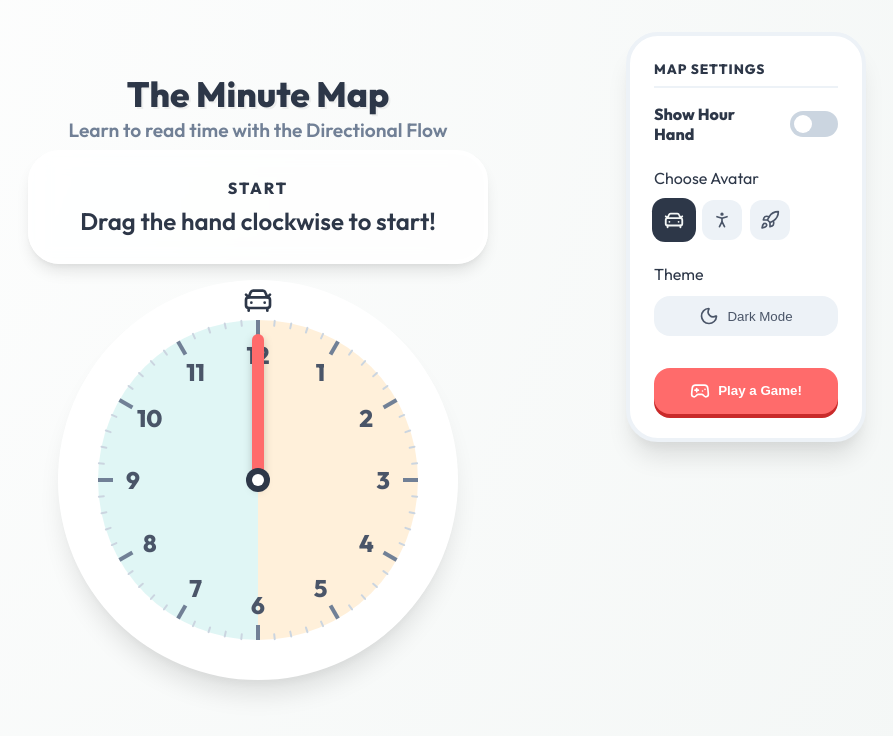
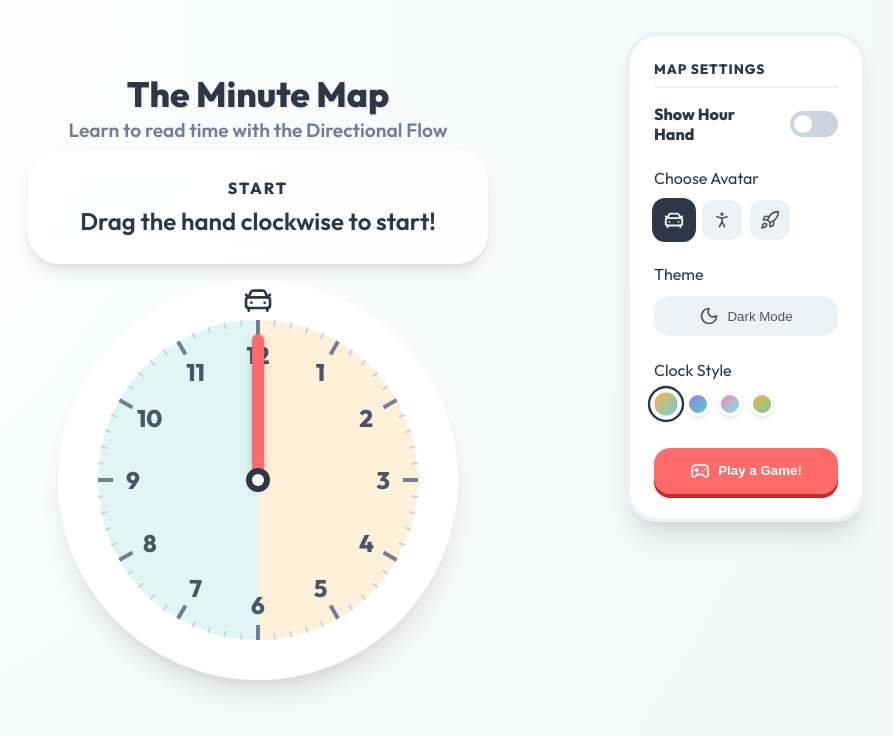
Before and after one commit to Mistrysun/The-Minute-Map, a React (Vite) app: page / in a window 1280 px wide. Shown: the top 736 px of the page, without its empty margins (382-1275 px from the left). Built offline with nearby package versions, Linux system fonts and the light colour scheme.

Commit message:
feat: add clock style customization

```diff
--- a/src/App.css
+++ b/src/App.css
@@ -185,6 +185,26 @@ input:checked+.slider:before {
   transform: scale(1.1);
 }
 
+.style-dot {
+  width: 24px;
+  height: 24px;
+  border-radius: 50%;
+  border: 3px solid white;
+  cursor: pointer;
+  transition: all 0.2s;
+  box-shadow: 0 2px 4px rgba(0,0,0,0.1);
+}
+
+.style-dot.active {
+  transform: scale(1.3);
+  box-shadow: 0 0 0 2px var(--color-text);
+}
+
+.style-dot.default { background: linear-gradient(135deg, #FFB347, #66D2CE); }
+.style-dot.midnight { background: linear-gradient(135deg, #9F7AEA, #4FD1C5); }
+.style-dot.candy { background: linear-gradient(135deg, #F687B3, #76E4F7); }
+.style-dot.nature { background: linear-gradient(135deg, #F6AD55, #68D391); }
+
 .theme-toggle {
   align-self: center;
   width: 40px;
@@ -266,6 +286,36 @@ input:checked+.slider:before {
   touch-action: none;
   /* Prevent scrolling while dragging */
   user-select: none;
+  transition: all 0.5s ease;
+}
+
+/* Clock Styles */
+.clock-container.midnight {
+  --color-clock-bg: #2D3748;
+  --color-text: #F7FAFC;
+  --color-past: #9F7AEA;
+  --color-to: #4FD1C5;
+}
+
+.clock-container.candy {
+  --color-clock-bg: #FFF5F5;
+  --color-past: #F687B3;
+  --color-to: #76E4F7;
+}
+
+.clock-container.nature {
+  --color-clock-bg: #F0FFF4;
+  --color-past: #F6AD55;
+  --color-to: #68D391;
+}
+
+.clock-container.midnight .clock-tick,
+.clock-container.midnight .clock-tick-major {
+  stroke: rgba(255, 255, 255, 0.2);
+}
+
+.clock-container.midnight .clock-number {
+  fill: #F7FAFC;
 }
 
 .landmark-popup-container {
--- a/src/App.jsx
+++ b/src/App.jsx
@@ -14,6 +14,7 @@ function App() {
   const [theme, setTheme] = useState('light');
   const [activeLandmark, setActiveLandmark] = useState(null);
   const [showGameHub, setShowGameHub] = useState(false);
+  const [clockStyle, setClockStyle] = useState('default');
 
   // Game Mode States
   const [gameType, setGameType] = useState('none'); // 'none', 'written', 'digital', 'creator', 'multiple-choice'
@@ -271,6 +272,32 @@ function App() {
           </button>
         </div>
 
+        <div className="control-group">
+          <span className="group-label">Clock Style</span>
+          <div className="avatar-options">
+            <button
+              className={`style-dot default ${clockStyle === 'default' ? 'active' : ''}`}
+              onClick={() => setClockStyle('default')}
+              title="Classic"
+            />
+            <button
+              className={`style-dot midnight ${clockStyle === 'midnight' ? 'active' : ''}`}
+              onClick={() => setClockStyle('midnight')}
+              title="Midnight"
+            />
+            <button
+              className={`style-dot candy ${clockStyle === 'candy' ? 'active' : ''}`}
+              onClick={() => setClockStyle('candy')}
+              title="Candy"
+            />
+            <button
+              className={`style-dot nature ${clockStyle === 'nature' ? 'active' : ''}`}
+              onClick={() => setClockStyle('nature')}
+              title="Nature"
+            />
+          </div>
+        </div>
+
         <div className="control-group" style={{ marginTop: '0.5rem' }}>
           <button
             className={`game-hub-btn ${showGameHub ? 'active' : ''}`}
@@ -393,6 +420,7 @@ function App() {
             isDraggable={gameType !== 'multiple-choice'}
             avatar={avatar}
             activeLandmark={activeLandmark}
+            clockStyle={clockStyle}
           />
         )}
 
--- a/src/components/ClockFace.jsx
+++ b/src/components/ClockFace.jsx
@@ -1,7 +1,7 @@
 import React, { useRef, useEffect, useState } from 'react';
 import { CarFront, PersonStanding, Rocket } from 'lucide-react';
 
-const ClockFace = ({ minutes, setMinutes, hours, setHours, showHourHand, isGameMode, isDraggable = true, avatar, activeLandmark }) => {
+const ClockFace = ({ minutes, setMinutes, hours, setHours, showHourHand, isGameMode, isDraggable = true, avatar, activeLandmark, clockStyle = 'default' }) => {
   const svgRef = useRef(null);
   const [isDragging, setIsDragging] = useState(false);
   const [draggingHand, setDraggingHand] = useState(null); // 'minute' or 'hour'
@@ -140,7 +140,7 @@ const ClockFace = ({ minutes, setMinutes, hours, setHours, showHourHand, isGameM
   };
 
   return (
-    <div className="clock-container"
+    <div className={`clock-container ${clockStyle}`}
       onPointerDown={onPointerDown}
       onPointerMove={onPointerMove}
       onPointerUp={onPointerUp}
```
